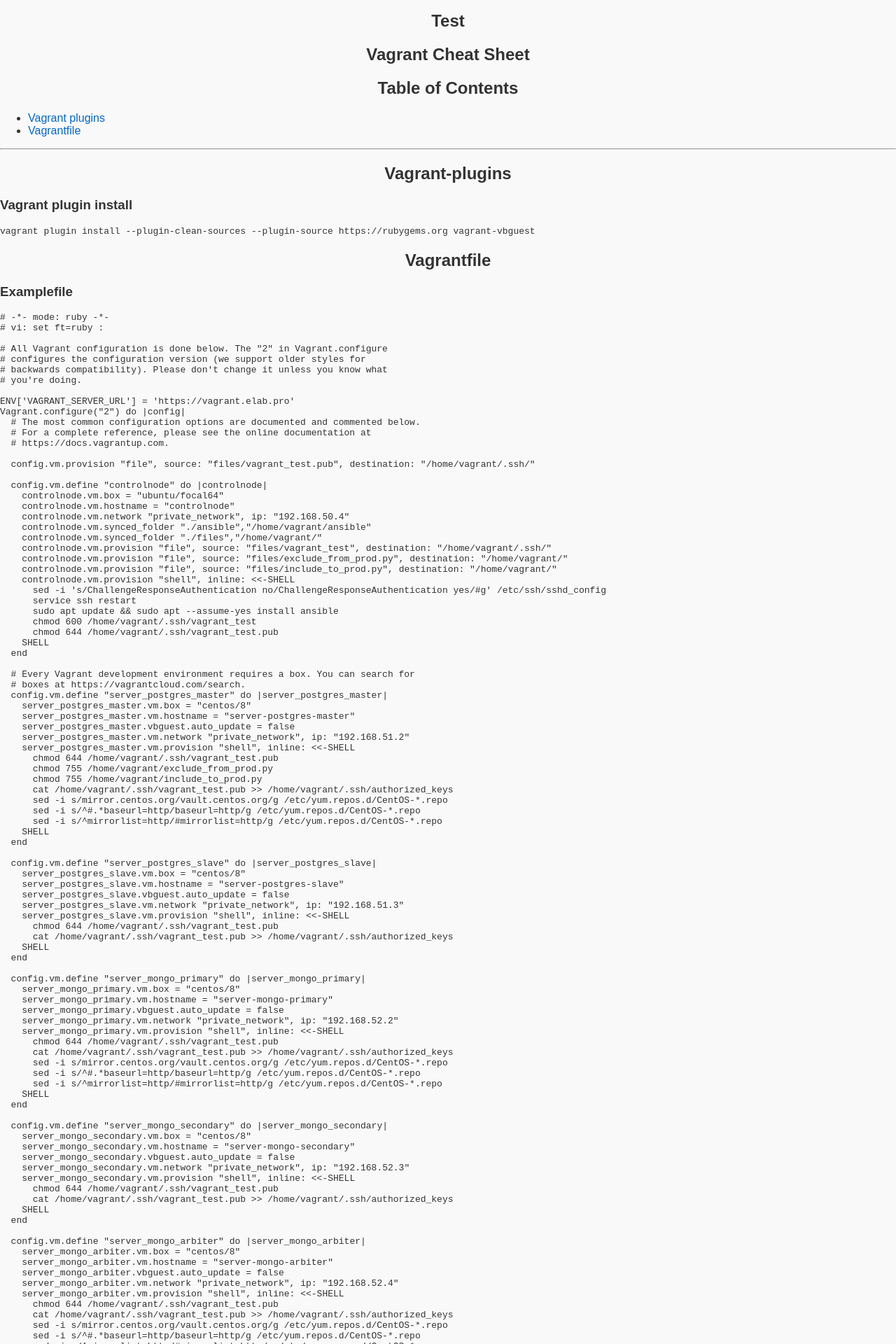
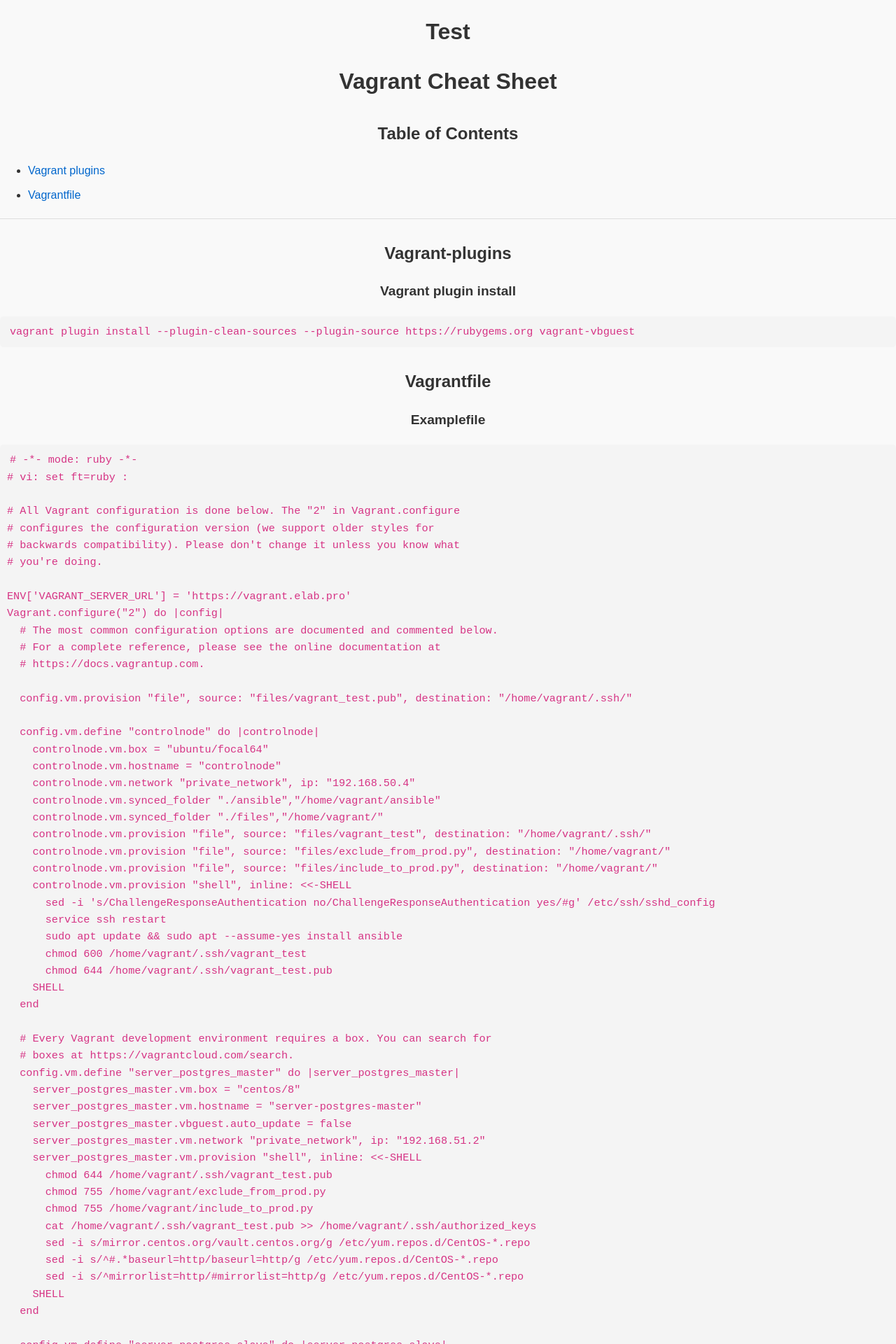
Before and after one commit to nediol/nediol.github.io, a Jekyll site: the page built from vagrant.md, in a window 1280 px wide. Shown: the top 1920 px of the page at 70% size. Built offline with Jekyll 4.4.1, drawn with Linux system fonts in a browser that asks for light colours; our own code applies the rules of GitHub Pages for plain Markdown files.

Commit message:
Update style.css

```diff
--- a/assets/css/style.css
+++ b/assets/css/style.css
@@ -5,29 +5,62 @@ body {
     margin: 0;
     padding: 0;
     color: #333;
+    line-height: 1.6;
 }
 
 /* Заголовки */
-h1, h2 {
+h1, h2, h3, h4, h5, h6 {
+    color: #333;
+    margin-bottom: 20px;
+    text-align: center;
+}
+
+h1 {
+    font-size: 2rem;
+    margin-top: 20px;
+}
+
+h2 {
     font-size: 1.5rem;
-    color: #333;
-    text-align: center;
-    margin-bottom: 20px;
+    margin-top: 30px;
+}
+
+h3 {
+    font-size: 1.2rem;
+    margin-top: 20px;
+}
+
+/* Горизонтальная линия */
+hr {
+    border: 0;
+    height: 1px;
+    background: #ddd;
+    margin: 20px 0;
+}
+
+/* Списки */
+ul, ol {
+    margin: 20px 40px;
+    padding: 0;
+}
+
+li {
+    margin-bottom: 10px;
 }
 
 /* Таблицы */
 table {
-    width: 80%;
-    margin: 20px auto;
+    width: 100%;
     border-collapse: collapse;
+    margin: 20px 0;
     background-color: #fff;
     box-shadow: 0 2px 5px rgba(0, 0, 0, 0.1);
 }
 
 th, td {
     border: 1px solid #ddd;
+    padding: 10px;
     text-align: left;
-    padding: 10px;
     font-size: 0.9rem;
 }
 
@@ -42,6 +75,33 @@ tr:nth-child(even) {
 
 tr:hover {
     background-color: #f1f1f1;
+}
+
+/* Код */
+code {
+    font-family: 'Courier New', Courier, monospace;
+    background-color: #f4f4f4;
+    padding: 2px 4px;
+    border-radius: 3px;
+    font-size: 0.95rem;
+    color: #d63384;
+}
+
+pre {
+    background-color: #f4f4f4;
+    padding: 10px;
+    border-radius: 5px;
+    overflow-x: auto;
+}
+
+/* Ссылки */
+a {
+    color: #0066cc;
+    text-decoration: none;
+}
+
+a:hover {
+    text-decoration: underline;
 }
 
 /* Кнопки */
@@ -63,12 +123,7 @@ button:hover, .button:hover {
     background-color: #d6d6d6;
 }
 
-/* Выравнивание текста */
-.text-center {
-    text-align: center;
-}
-
-/* Контейнер для общей информации */
+/* Контейнер */
 .container {
     max-width: 800px;
     margin: 20px auto;
@@ -77,32 +132,3 @@ button:hover, .button:hover {
     box-shadow: 0 2px 5px rgba(0, 0, 0, 0.1);
     border-radius: 8px;
 }
-
-.summary {
-    font-size: 1rem;
-    margin-bottom: 20px;
-    color: #555;
-}
-
-.grade {
-    font-size: 1.2rem;
-    font-weight: bold;
-    color: #333;
-}
-
-/* Ограничение попыток */
-.attempt-info {
-    margin-top: 10px;
-    font-size: 0.9rem;
-    color: #777;
-}
-
-/* Ссылки */
-a {
-    color: #0066cc;
-    text-decoration: none;
-}
-
-a:hover {
-    text-decoration: underline;
-}
```
